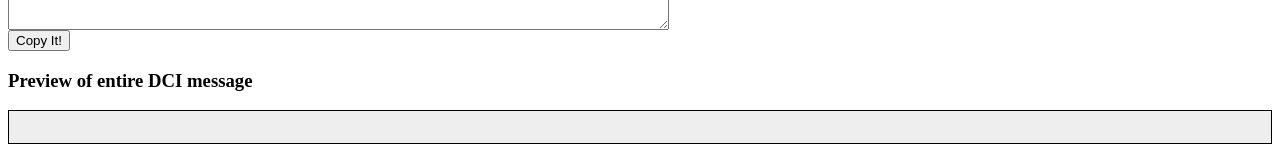
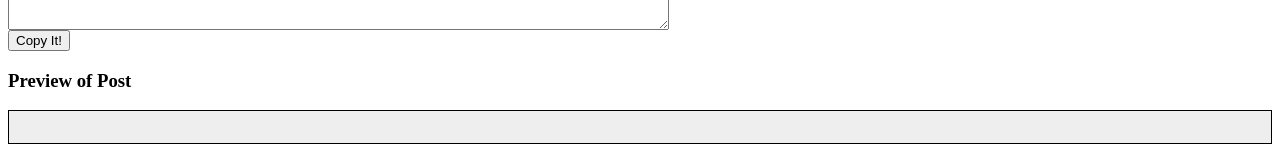
Before and after one commit to soberingthought/dci_form, a plain HTML site: page index.html in a window 1280 px wide. Shown: the part 283-443 px from the top of the page. Drawn offline with nearby package versions, Linux system fonts and the light colour scheme; some packages are replaced by stand-ins of ours; a script that the page names is missing.

Commit message:
'Preview of entire DCI message' => 'Preview of Post'

```diff
--- a/index.html
+++ b/index.html
@@ -25,7 +25,7 @@
     <textarea id="user_text" rows=10 cols=80 placeholder="Type your message here"></textarea>
     <br>
     <button id="copy_it">Copy It!</button>
-    <h3>Preview of entire DCI message</h3>
+    <h3>Preview of Post</h3>
     <div id="full_preview" class="preview"></div>
     <script src="https://cdnjs.cloudflare.com/ajax/libs/jquery/2.1.3/jquery.min.js"></script>
     <script src="https://cdnjs.cloudflare.com/ajax/libs/showdown/1.9.1/showdown.min.js"></script>
```
